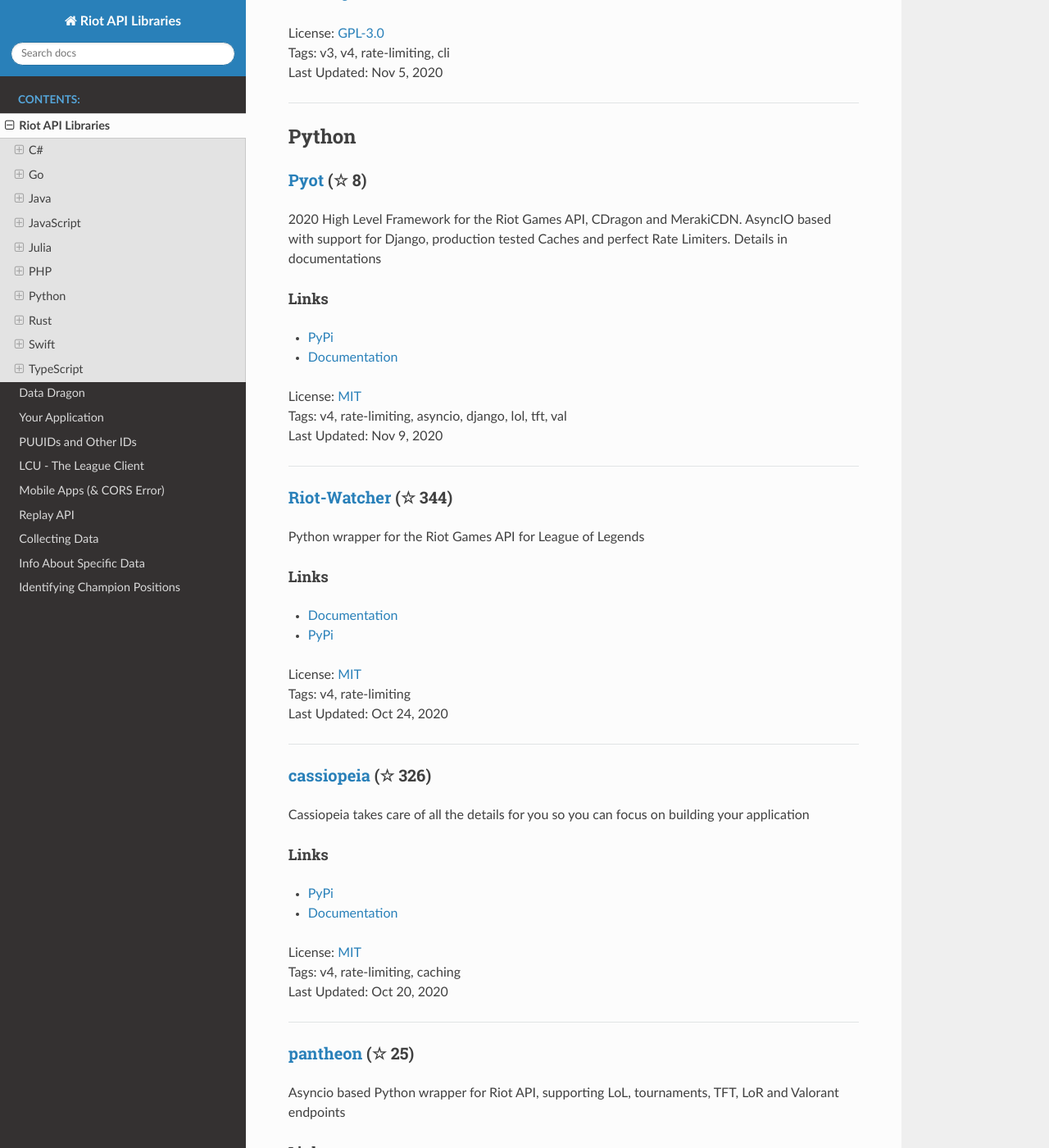
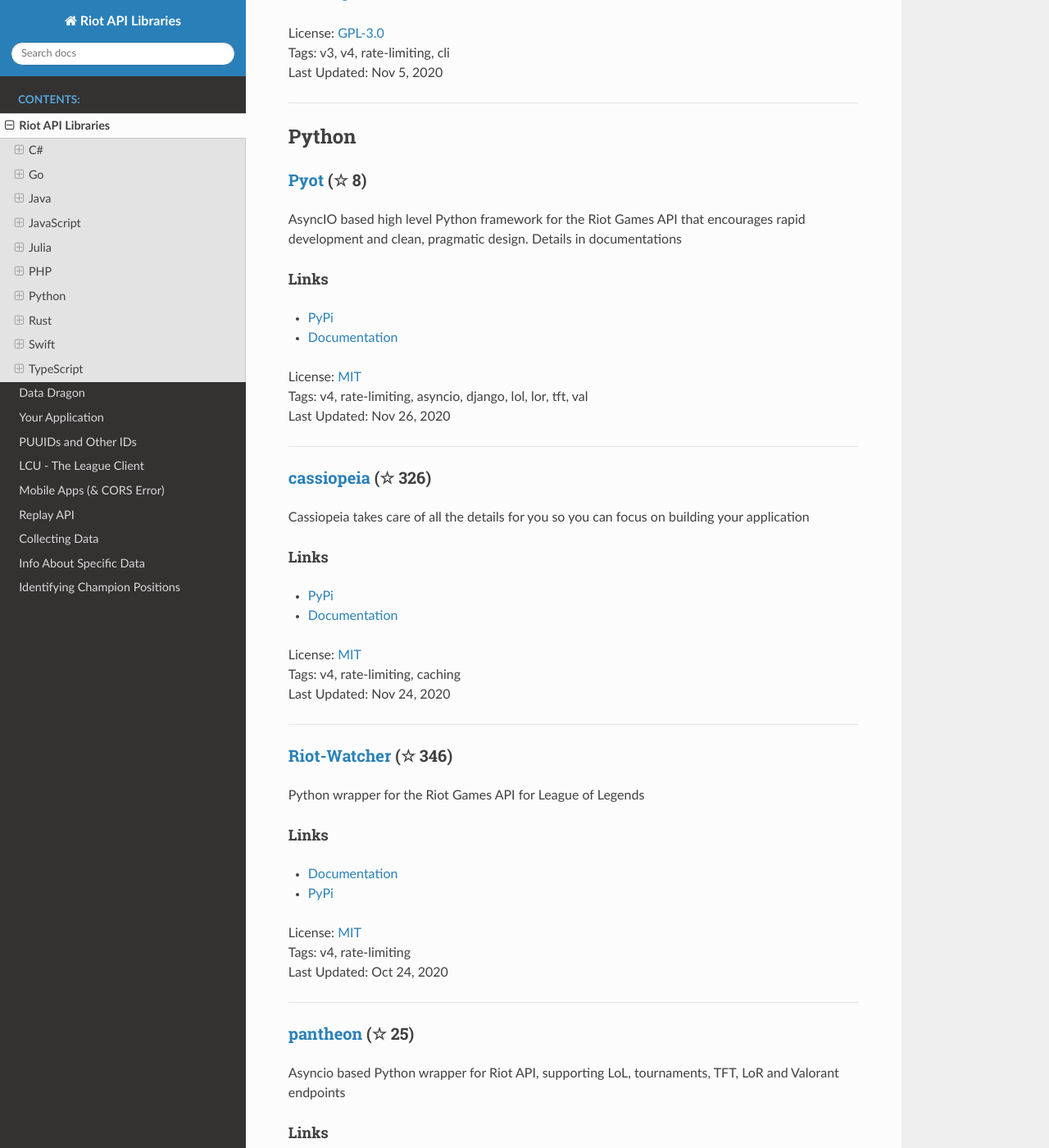
Before and after one commit to WxWatch/riot-api-libraries, a Sphinx documentation site: the page built from docs/libraries.rst, in a window 1280 px wide and 1400 px high, scrolled down 5239 px. Shown: the whole window at 82% size. Built offline with Sphinx 7.4.7 and the Read the Docs theme 2.0.0, drawn with Linux system fonts in a browser that asks for light colours; pages that are not in the unit, such as notebooks, are missing from menus; part of the change alters nothing that is shown; some of the changed text lies outside the part shown.

```diff
--- a/docs/libraries.rst
+++ b/docs/libraries.rst
@@ -14,7 +14,7 @@ Links
 
 | License: `MIT <http://choosealicense.com/licenses/mit>`_
 | Tags: v4, rate-limiting, asp-net-core
-| Last Updated: Nov 22, 2020
+| Last Updated: Nov 23, 2020
 
 -----------------
 
@@ -89,7 +89,22 @@ Links
 JavaScript
 ------------------------------------------
 
-`MundoScript <https://github.com/LionelBergen/MundoScript>`_ (☆ 18)
+`riot-api <https://github.com/fightmegg/riot-api>`_ (☆ 4)
+~~~~~~~~~~~~~~~~~~~~~~~~~~~~~~~~~~~~~~~~~~~~~~~~~~~~~~~~~~~~~~~~~~~~~~~~~~~~~~~~~~~~~~~~~~~~~~~~~~~~
+
+Fully featured Riot API client
+
+Links
+::::::::::::::::
+
+- `npm <https://www.npmjs.com/package/@fightmegg/riot-api>`_
+| License: `MIT <http://choosealicense.com/licenses/mit>`_
+| Tags: v4, rate-limiting, caching
+| Last Updated: Nov 26, 2020
+
+-----------------
+
+`MundoScript <https://github.com/LionelBergen/MundoScript>`_ (☆ 19)
 ~~~~~~~~~~~~~~~~~~~~~~~~~~~~~~~~~~~~~~~~~~~~~~~~~~~~~~~~~~~~~~~~~~~~~~~~~~~~~~~~~~~~~~~~~~~~~~~~~~~~
 
 Node.js League/LoL/League Of Legends API wrapper, Focus is to be easy to use
@@ -105,22 +120,7 @@ Links
 
 -----------------
 
-`riot-api <https://github.com/fightmegg/riot-api>`_ (☆ 4)
-~~~~~~~~~~~~~~~~~~~~~~~~~~~~~~~~~~~~~~~~~~~~~~~~~~~~~~~~~~~~~~~~~~~~~~~~~~~~~~~~~~~~~~~~~~~~~~~~~~~~
-
-Fully featured Riot API client
-
-Links
-::::::::::::::::
-
-- `npm <https://www.npmjs.com/package/@fightmegg/riot-api>`_
-| License: `MIT <http://choosealicense.com/licenses/mit>`_
-| Tags: v4, rate-limiting, caching
-| Last Updated: Nov 20, 2020
-
------------------
-
-`twisted <https://github.com/Sansossio/twisted>`_ (☆ 26)
+`twisted <https://github.com/Sansossio/twisted>`_ (☆ 27)
 ~~~~~~~~~~~~~~~~~~~~~~~~~~~~~~~~~~~~~~~~~~~~~~~~~~~~~~~~~~~~~~~~~~~~~~~~~~~~~~~~~~~~~~~~~~~~~~~~~~~~
 
 Fetching riot games api data
@@ -257,7 +257,7 @@ Python
 `Pyot <https://github.com/paaksing/Pyot>`_ (☆ 8)
 ~~~~~~~~~~~~~~~~~~~~~~~~~~~~~~~~~~~~~~~~~~~~~~~~~~~~~~~~~~~~~~~~~~~~~~~~~~~~~~~~~~~~~~~~~~~~~~~~~~~~
 
-2020 High Level Framework for the Riot Games API, CDragon and MerakiCDN. AsyncIO based with support for Django, production tested Caches and perfect Rate Limiters. Details in documentations
+AsyncIO based high level Python framework for the Riot Games API that encourages rapid development and clean, pragmatic design. Details in documentations
 
 Links
 ::::::::::::::::
@@ -265,24 +265,8 @@ Links
 - `PyPi <https://pypi.org/project/pyot/>`_
 - `Documentation <https://paaksing.github.io/Pyot/>`_
 | License: `MIT <http://choosealicense.com/licenses/mit>`_
-| Tags: v4, rate-limiting, asyncio, django, lol, tft, val
-| Last Updated: Nov 9, 2020
-
------------------
-
-`Riot-Watcher <https://github.com/pseudonym117/Riot-Watcher>`_ (☆ 344)
-~~~~~~~~~~~~~~~~~~~~~~~~~~~~~~~~~~~~~~~~~~~~~~~~~~~~~~~~~~~~~~~~~~~~~~~~~~~~~~~~~~~~~~~~~~~~~~~~~~~~
-
-Python wrapper for the Riot Games API for League of Legends
-
-Links
-::::::::::::::::
-
-- `Documentation <http://riot-watcher.readthedocs.io/en/latest/>`_
-- `PyPi <https://pypi.python.org/pypi/riotwatcher>`_
-| License: `MIT <http://choosealicense.com/licenses/mit>`_
-| Tags: v4, rate-limiting
-| Last Updated: Oct 24, 2020
+| Tags: v4, rate-limiting, asyncio, django, lol, lor, tft, val
+| Last Updated: Nov 26, 2020
 
 -----------------
 
@@ -298,7 +282,23 @@ Links
 - `Documentation <http://cassiopeia.readthedocs.org/en/latest/>`_
 | License: `MIT <http://choosealicense.com/licenses/mit>`_
 | Tags: v4, rate-limiting, caching
-| Last Updated: Oct 20, 2020
+| Last Updated: Nov 24, 2020
+
+-----------------
+
+`Riot-Watcher <https://github.com/pseudonym117/Riot-Watcher>`_ (☆ 346)
+~~~~~~~~~~~~~~~~~~~~~~~~~~~~~~~~~~~~~~~~~~~~~~~~~~~~~~~~~~~~~~~~~~~~~~~~~~~~~~~~~~~~~~~~~~~~~~~~~~~~
+
+Python wrapper for the Riot Games API for League of Legends
+
+Links
+::::::::::::::::
+
+- `Documentation <http://riot-watcher.readthedocs.io/en/latest/>`_
+- `PyPi <https://pypi.python.org/pypi/riotwatcher>`_
+| License: `MIT <http://choosealicense.com/licenses/mit>`_
+| Tags: v4, rate-limiting
+| Last Updated: Oct 24, 2020
 
 -----------------
 
@@ -388,7 +388,7 @@ Links
 TypeScript
 ------------------------------------------
 
-`twisted <https://github.com/Sansossio/twisted>`_ (☆ 26)
+`twisted <https://github.com/Sansossio/twisted>`_ (☆ 27)
 ~~~~~~~~~~~~~~~~~~~~~~~~~~~~~~~~~~~~~~~~~~~~~~~~~~~~~~~~~~~~~~~~~~~~~~~~~~~~~~~~~~~~~~~~~~~~~~~~~~~~
 
 Fetching riot games api data
```
